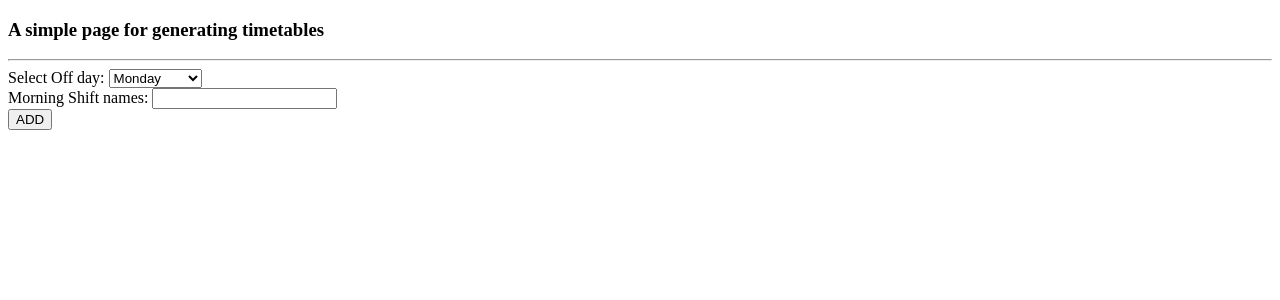
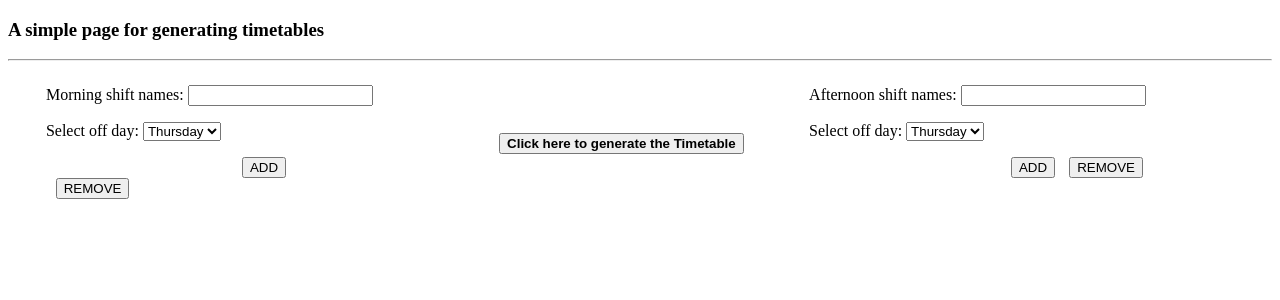
Before and after one commit to Ibgentle/uyoecc, a Django app: page /uyoecc/timetable-generator/ in a window 1280 px wide. Shown: the top 300 px of the page. Run offline with Django 4.2, Linux system fonts and the light colour scheme.

Commit message:
February 22, 2023 Update

```diff
--- a/staff/forms.py
+++ b/staff/forms.py
@@ -1,8 +1,7 @@
 from django import forms
 
 class TimetableForm(forms.Form):
-    off_day_choices = [('Mon', 'Monday'), ('Tue', 'Tuesday'),
-            ('Wed', 'Wednesday'), ('Thu', 'Thursday'),
+    off_day_choices = [('Thu', 'Thursday'),
             ('Fri', 'Friday'), ('Sat', 'Saturday'),
             ('Sun', 'Sunday')]
 
--- a/staff/templates/staff/timetable-generator.html
+++ b/staff/templates/staff/timetable-generator.html
@@ -3,26 +3,124 @@
 	<head>
 		<title>Generate Timetable</title>
 		<script type="text/javascript">
-			function add_name(form){
-				let this_shift = [];
-				this_shift.append(
-					form.names.values.split(","));
-				document.write(this_shift);
+			let morningShift = [];
+			let afternoonShift = [];
+                        let thursday = [];
+			thursday.name = "Thu"
+			let friday = [];
+			friday.name = "Fri";
+			let saturday = [];
+			saturday.name = "Sat";
+			let sunday = [];
+			sunday.name = "Sun"
+			function addName(form, div){
+				let agent = form.names.value;
+                        	let offDay = form.off_day.value;
+
+				if (form == document.formA){
+					morningShift.push(agent);
+				} else {
+					afternoonShift.push(agent);
+				}
+
+				let el = document.createElement("p");
+                        	el.innerText = agent;
+				div.appendChild(el);
+
+				if (offDay == thursday.name){
+					thursday.push(agent);
+				} else if (offDay == friday.name){
+					friday.push(agent);
+				} else if (offDay == saturday.name){
+					saturday.push(agent);
+				} else if (offDay == sunday.name){
+					sunday.push(agent);
+				} else {
+					document.body.append(
+						"Please select off day.");
+				}
+			}
+			function removeName(form, div){
+				let agent = form.names.value;
+				if (form == document.formA){
+					morningShift.pop(agent);
+				} else {
+					afternoonShift.pop(agent);
+				}
+				thursday.pop(agent);
+				friday.pop(agent);
+				saturday.pop(agent);
+				sunday.pop(agent);
+				let el = document.getElementsByTagName("p");
+				for (var i = 0; i < el.length; i++){
+					if (el[i].innerText == agent){
+						div.removeChild(el[i]);
+					}
+				}
+			}
+
+			function generateTimetable(morningShift, afternoonShift){
+				let timetable = window.open(
+					'', 'Timetable', 'toolbar=no,status=no');
+				let weekday = ['MONDAY', 'TUESDAY', 'WEDNESDAY',
+					'THURSDAY', 'FRIDAY', 'SATURDAY', 'SUNDAY']
+				const tbl = document.createElement('table');
+				const tblBody = document.createElement('tbody');
+				let row = document.createElement('tr');
+				for (let i = 0; i < weekday.length; i++){
+					let cell = document.createElement('td');
+					let cellText = document.createTextNode(weekday[i]);
+					cell.appendChild(cellText);
+					row.appendChild(cell);
+				}
+				tblBody.appendChild(row);
+				tbl.appendChild(tblBody);
+				tbl.setAttribute('border', '2');
+				tbl.setAttribute('cellpadding', '5');
+				tbl.setAttribute('cellspacing', '10%');
+				tbl.setAttribute('width', '100%');
+				timetable.document.body.appendChild(tbl);
+
 			}
 		</script>
 	</head>
 	<body>
 		<h3>A simple page for generating timetables</h3>
 		<hr/>
-		<div>
+		<div id="morning" style="float:left; margin-left:3%">
 			<form name="formA" method="POST" action="">
-				{{ form1.as_div }}
+				<p>Morning shift names: {{ form1.names }}</p>
+				<p>
+				Select off day: {{ form1.off_day }}</p>
 			</form>
-			<button type="button"
-				onclick="add_name(formA)">ADD
-			</button>
+			<button type="button" style="margin-left:60%"
+				onclick="addName(document.formA,
+				document.getElementById('morning'));">ADD</button>
+			<button type="button" style="margin-left:3%"
+					      onclick="removeName(document.formA,
+					      document.getElementById('morning'));">
+				REMOVE</button>
 
 		</div>
+		<div style="margin-left:10%; margin-top:5%; float:left">
+			<button type="button" style="font-weight:bold" onclick=
+				"generateTimetable(document.getElementById('ttbldiv'));">
+			Click here to generate the Timetable</button>
+		</div>
+		<div id="afternoon" style="float:right; margin-right:10%;">
+                        <form name="formB" method="POST" action="">
+                                <p>Afternoon shift names: {{ form2.names }}</p>
+                                <p>Select off day: {{ form2.off_day }}</p>
+                        </form>
+                        <button type="button" style="margin-left:60%"
+				onclick="addName(document.formB,
+				document.getElementById('afternoon'));">ADD</button>
+                        <button type="button" style="margin-left:3%"
+					      onclick="removeName(document.formB,
+					      document.getElementById('afternoon'));">
+                                REMOVE</button>
+
+                </div>
 
 	</body>
 </html>
```
Also changed, not shown: db.sqlite3, 1 other file.
